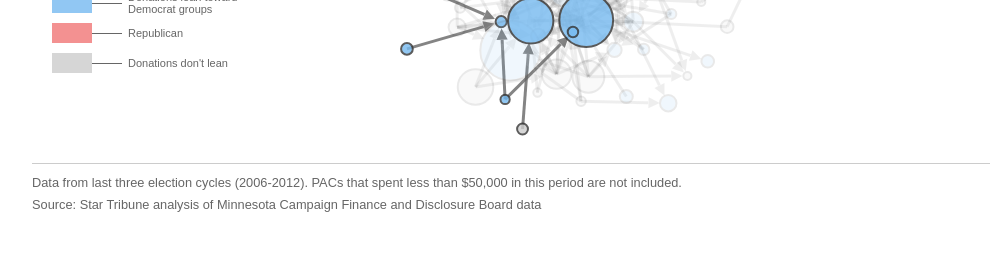
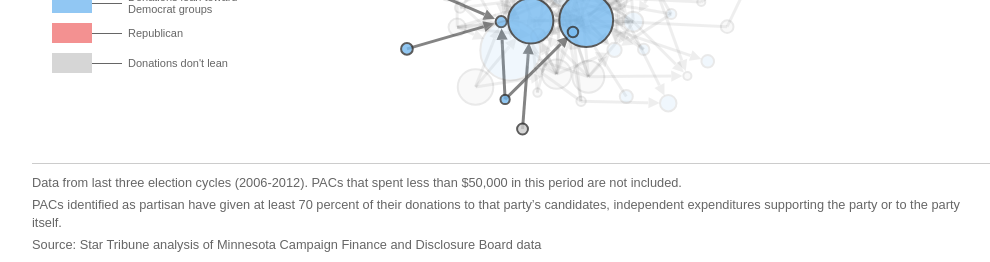
Before and after one commit to kevinschaul/inter-pac-spending, a PHP site: page / in a window 1280 px wide. Shown: the part 700-962 px from the top of the page, without its empty margins (128-1118 px from the left). Before the commit the page ends 912 px from the top, so only its background shows below. Run offline with PHP 8.4, Linux system fonts and the light colour scheme; data that the repository does not hold is empty.

Commit message:
Work on partisan pac language

```diff
--- a/public/index.php
+++ b/public/index.php
@@ -115,6 +115,7 @@
   </div>
 
   <div class='notes'>Data from last three election cycles (2006-2012). PACs that spent less than $50,000 in this period are not included.</div>
+  <div class='notes'>PACs identified as partisan have given at least 70 percent of their donations to that party&rsquo;s candidates, independent expenditures supporting the party or to the party itself.</div>
   <div class='notes'>Source: Star Tribune analysis of Minnesota Campaign Finance and Disclosure Board data</div>
 </div>
 
```
